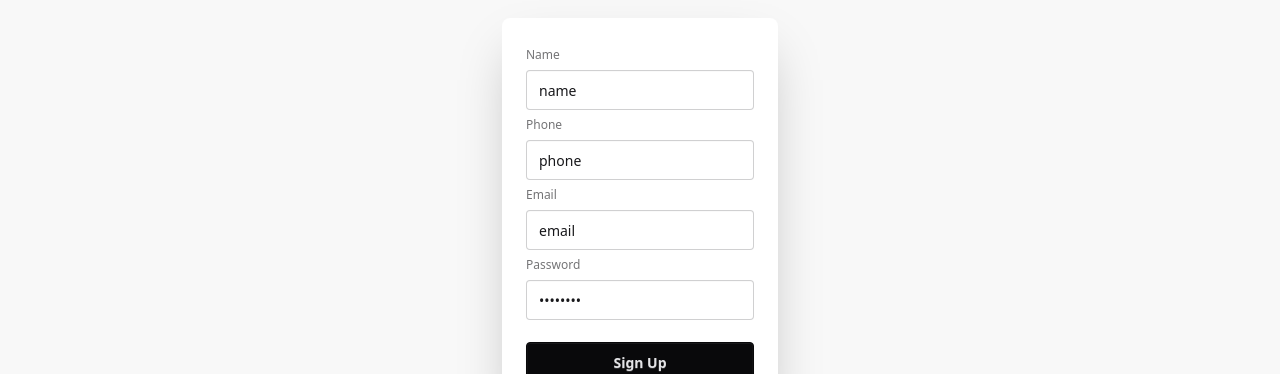
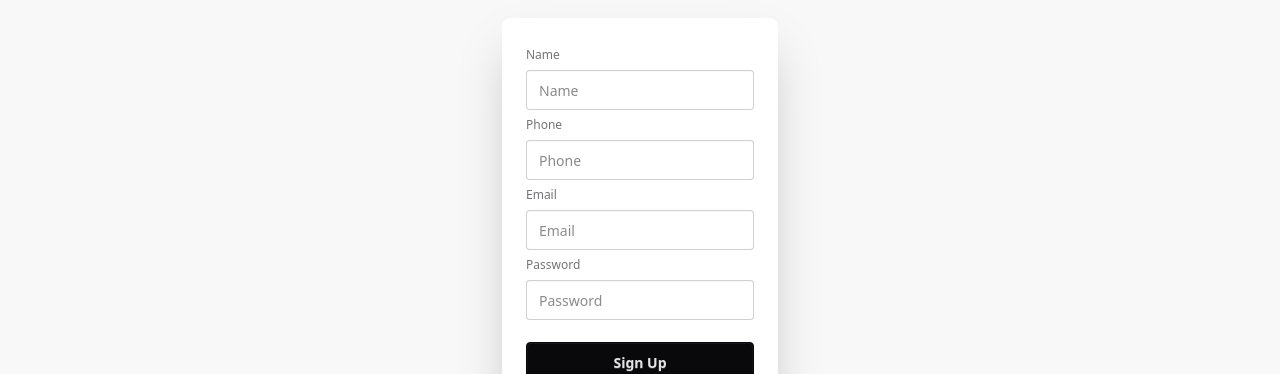
Before and after one commit to alnahian5344/jp-client, a React (Vite) app in the folder jp-client/: page /signup in a window 1280 px wide. Shown: the part 216-590 px from the top of the page. Built offline with nearby package versions, Linux system fonts and the light colour scheme.

Commit message:
SETUP DONE

```diff
--- a/jp-client/src/Components/SignUp.jsx
+++ b/jp-client/src/Components/SignUp.jsx
@@ -1,7 +1,18 @@
 import React from 'react';
 
 const SignUP = () => {
+    const handleSignUp = e => {
+        e.preventDefault();
+        const form = e.target;
+        const name = form.name.value;
+        const phone = form.phone.value;
+        const email = form.email.value;
+        const password = form.password.value;
+        const user = { name, phone, email, password };
+        console.log(user);
+    }
     return (
+
         <div>
             <div className="hero bg-base-200 min-h-[650px]">
                 <div className="hero-content flex flex-col">
@@ -10,24 +21,23 @@ const SignUP = () => {
                     </div>
                     <div className="card bg-base-100 w-full max-w-sm shrink-0 shadow-2xl">
                         <div className="card-body">
-                            <form action="">
+                            <form onSubmit={handleSignUp}>
                                 <fieldset className="fieldset">
                                     <label className="fieldset-label">Name</label>
-                                    <input type="text" value="name" className="input" placeholder="Name" />
+                                    <input type="text" name='name' className="input" placeholder="Name" />
 
                                     <label className="fieldset-label">Phone</label>
-                                    <input type="text" value="phone" className="input" placeholder="Phone" />
+                                    <input type="text" name='phone' className="input" placeholder="Phone" />
 
                                     <label className="fieldset-label">Email</label>
-                                    <input type="email" value="email" className="input" placeholder="Email" />
+                                    <input type="email" name='email' className="input" placeholder="Email" />
 
                                     <label className="fieldset-label">Password</label>
-                                    <input type="password" value="password" className="input" placeholder="Password" />
+                                    <input type="password" name='password' className="input" placeholder="Password" />
                                     <button className="btn btn-neutral mt-4">Sign Up</button>
                                 </fieldset>
                             </form>
                         </div>
-
                     </div>
                 </div>
 
```
